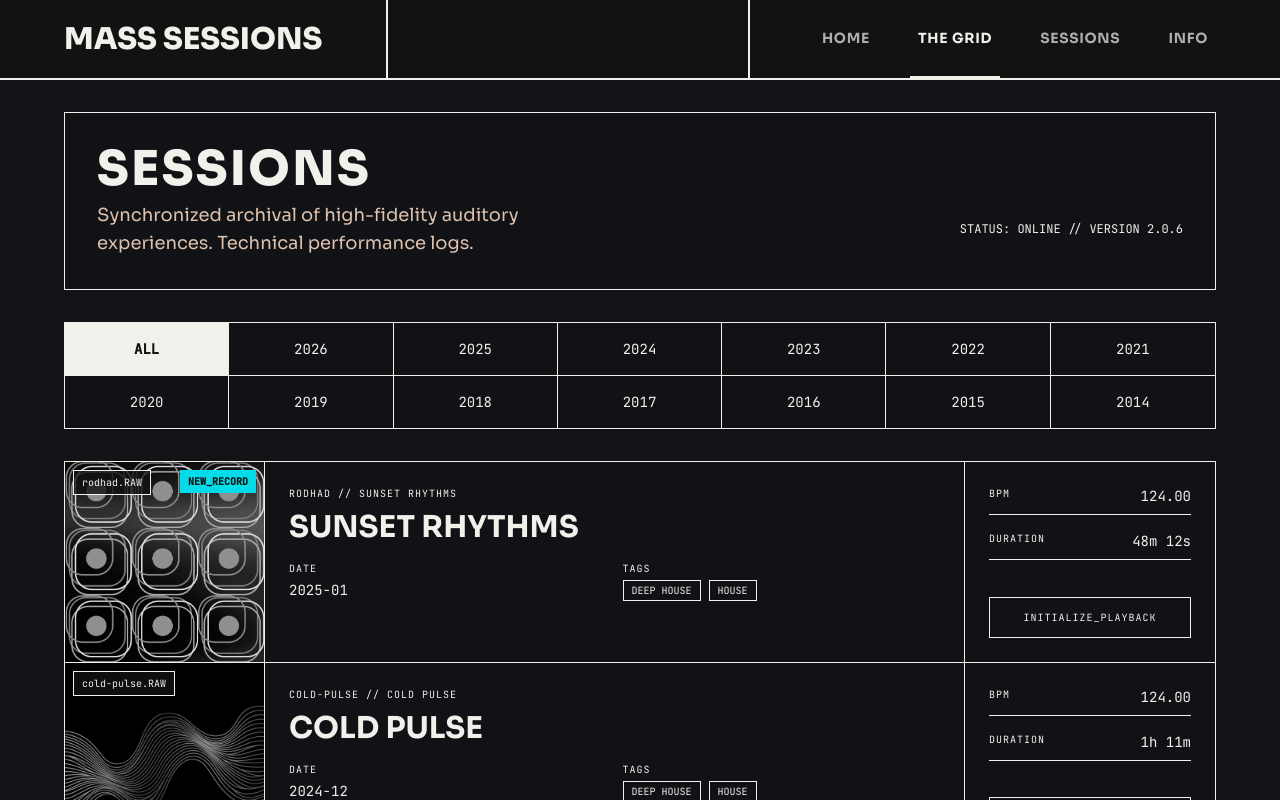
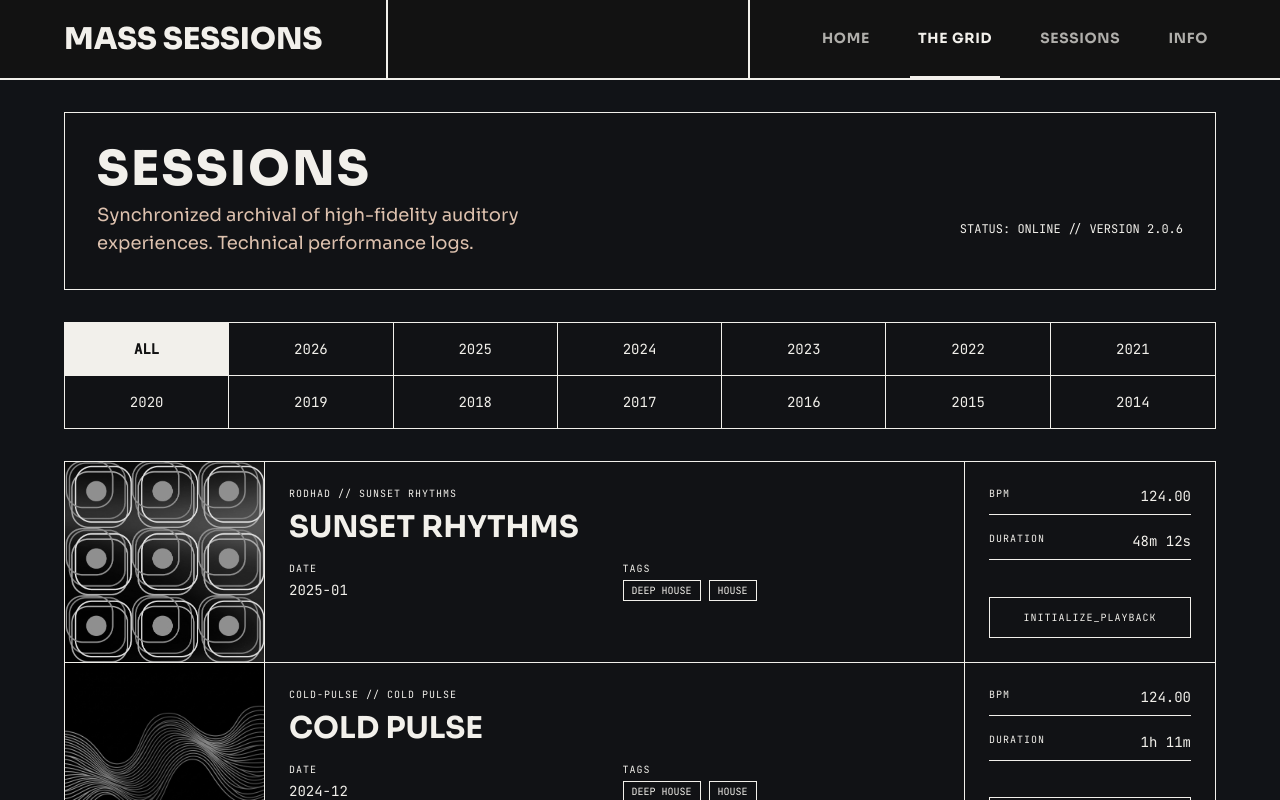
Before and after one commit to andres-manzanera/mass-sessions, a Next.js app: page /grid in a window 1280 px wide. Shown: the top 800 px of the page. Built offline with nearby package versions, Linux system fonts and the light colour scheme.

Commit message:
style: remove text overlays from session images in grid page

```diff
--- a/src/app/grid/page.tsx
+++ b/src/app/grid/page.tsx
@@ -94,19 +94,11 @@ function GridContent() {
                   <div className="w-full lg:w-[200px] h-[300px] lg:h-full shrink-0 border-b lg:border-b-0 lg:border-r border-brand-orange relative overflow-hidden">
                     <Image
                       alt={session.title}
-                      className={`w-full h-full object-cover transition-all duration-500 ${isCurrent && isPlaying ? "grayscale-0" : "grayscale group-hover:grayscale-0"}`}
+                       className={`w-full h-full object-cover transition-all duration-500 ${isCurrent && isPlaying ? "grayscale-0" : "grayscale group-hover:grayscale-0"}`}
                       src={session.image}
                       fill
                       sizes="(max-width: 1024px) 100vw, 300px"
                     />
-                    <div className="absolute top-2 left-2 px-2 py-1 bg-black/80 font-mono text-[10px] text-brand-orange border border-brand-orange">
-                      {session.id}.RAW
-                    </div>
-                    {session.isNew && (
-                      <div className="absolute top-2 right-2 px-2 py-1 bg-brand-accent text-black font-mono text-[10px] uppercase font-bold animate-pulse">
-                        New_Record
-                      </div>
-                    )}
                   </div>
 
                   {/* Info Column */}
```
